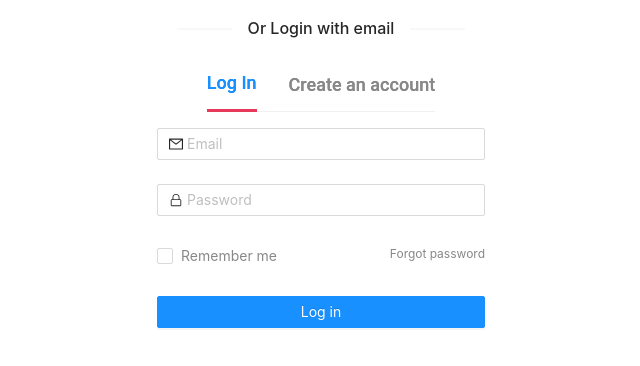
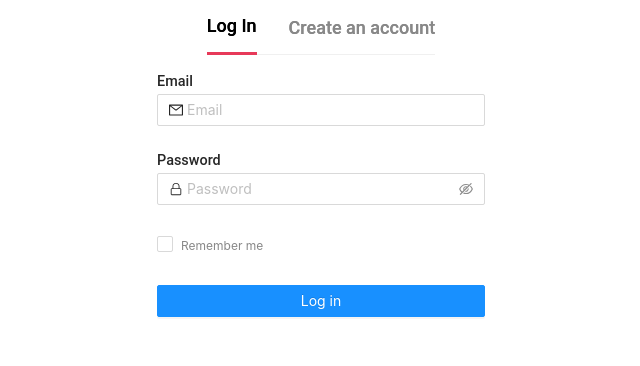
Before and after one commit to abbisk/react-starter, a React (Create React App) app: page / in a window 1280 px wide. Shown: the top 366 px of the page, without its empty margins (319-959 px from the left). Built offline with nearby package versions, Linux system fonts and the light colour scheme; the HTML template or start-up script is replaced by a standard one.

Commit message:
update login form

```diff
--- a/src/components/EmailLogin.css
+++ b/src/components/EmailLogin.css
@@ -1,15 +1,19 @@
 .container-auth .login-form {
+  display: -webkit-box;
+  display: -ms-flexbox;
   display: flex;
+  -webkit-box-orient: vertical;
+  -webkit-box-direction: normal;
+      -ms-flex-direction: column;
           flex-direction: column;
+  -webkit-box-pack: center;
+      -ms-flex-pack: center;
           justify-content: center;
   margin: auto;
   width: 20.5rem;
 }
 
-
-
-
-  .ant-divider-horizontal.ant-divider-with-text {
+/* .ant-divider-horizontal.ant-divider-with-text {
   display: flex;
   justify-content: center;
   align-items: center;
@@ -36,28 +40,35 @@
   border-bottom: 0;
   transform: translateY(50%);
   content: '';
-  }
+} */
 
-  h5 {
+.divider {
+  display: -webkit-box;
+  display: -ms-flexbox;
   display: flex;
+  -webkit-box-orient: horizontal;
+  -webkit-box-direction: normal;
+      -ms-flex-direction: row;
           flex-direction: row;
   color: #888888;
   width: 30rem;
   font-size: 13px;
 }
-  h5:before,
-  h5:after {
+.divider:before,
+.divider:after {
   content: "";
+  -webkit-box-flex: 1.07;
+      -ms-flex: 1.07 0.1;
           flex: 1.07 0.1;
   border-bottom: 1px solid;
   margin: auto;
   background-color: #dbdbdb;
   color: #dbdbdb;
 }
-  h5:before {
+.divider:before {
   margin-right: 10px;
 }
-  h5:after {
+.divider:after {
   margin-left: 10px;
 }
 
@@ -83,35 +94,39 @@
   color: black;
 }
 
-  .ant-tabs-tabpane {
+.signup-form .ant-tabs-tabpane {
+  -webkit-box-flex: 0;
+      -ms-flex: none;
           flex: none;
   outline: none;
   /* width: 0; */
 }
 
-  .ant-tabs {
+.signup-form .ant-tabs {
+  -webkit-box-align: center;
+      -ms-flex-align: center;
           align-items: center;
 }
 
-  .ant-tabs-tab-btn:focus,
+/* .ant-tabs-tab-btn:focus,
 .ant-tabs-tab-remove:focus,
 .ant-tabs-tab-btn:active,
 .ant-tabs-tab-remove:active {
-    /* color: var(--primaryColor); */
+  color: var(--primaryColor);
   color: #e73959 !important;
-  }
+} */
 
-  .ant-tabs-tab.ant-tabs-tab-active {
+.signup-form .ant-tabs-tab.ant-tabs-tab-active {
   border-bottom: 3px solid #e73959 !important;
   z-index: 2;
 }
 
-  .ant-form label {
+.signup-form .ant-form label {
   font-size: 12px;
   color: #888888;
 }
 
-  .ant-tabs-tab-btn {
+.signup-form .ant-tabs-tab-btn {
   color: #888888;
   text-shadow: 0 0 0.25px currentColor;
   font-family: Roboto;
@@ -119,32 +134,49 @@
   font-weight: 500;
 }
 
-  .ant-tabs-tab.ant-tabs-tab-active .ant-tabs-tab-btn {
+.signup-form .ant-tabs-tab.ant-tabs-tab-active .ant-tabs-tab-btn {
   color: black;
   text-shadow: 0 0 0.25px currentColor;
   font-weight: 500;
 }
 
-    h5 {
+.show-password{
+  position: fixed;
+}
+
+@media screen and (max-width: 900px) {
+  .divider {
+    display: -webkit-box;
+    display: -ms-flexbox;
     display: flex;
-      flex-direction: column;
-      justify-content: center;
-      align-content: center;
+    -webkit-box-orient: horizontal;
+    -webkit-box-direction: normal;
+        -ms-flex-direction: row;
+            flex-direction: row;
     color: #888888;
     width: 20rem;
     font-size: unset;
   }
-    h5:before,
-    h5:after {
+  .divider:before,
+  .divider:after {
     content: "";
+    -webkit-box-flex: 0.5;
+        -ms-flex: 0.5 0.1;
             flex: 0.5 0.1;
     border-bottom: 1px solid;
     margin: auto;
     color: #888888;
   }
-    h5:before {
+  .divider:before {
     margin-right: 10px;
   }
-    h5:after {
+  .divider:after {
     margin-left: 10px;
   }
+}
+
+.form-label{
+  font-family: Roboto;
+  font-size: .9rem;
+  font-weight: 500;
+}
--- a/src/components/EmailLogin.js
+++ b/src/components/EmailLogin.js
@@ -1,31 +1,56 @@
 import React, { useState } from "react";
 import "./EmailLogin.css";
-import { Form, Input, Button, Checkbox, Tabs,Divider } from "antd";
+import { Form, Input, Button, Checkbox, Tabs, Divider, Tooltip } from "antd";
 import "antd/dist/antd.css";
-import { UserOutlined, MailOutlined } from "@ant-design/icons";
+import {
+  UserOutlined,
+  MailOutlined,
+  EyeInvisibleOutlined,
+  EyeTwoTone,
+  LoadingOutlined,
+} from "@ant-design/icons";
 import { VscLock } from "react-icons/vsc";
 
 const { TabPane } = Tabs;
 
 const EmailLogin = () => {
+  const [check, setCheck] = useState(false);
+  const [isremember, setIsRemember] = useState(false);
+  const [loading, setLoading] = useState(false);
+  const [errormessage, setErrorMessage] = useState("");
+  const [count, setCount] = useState(false);
+  const [messagetype, setMessageType] = useState("container-error");
+  const clicked = () => {
+    setCheck(!check);
+    // console.log(check);
+  };
+  const remember = () => {
+    setIsRemember(!isremember);
+    console.log(isremember);
+  };
+  const textemail = <span>example: example@mail.com</span>;
+  const textpass = (
+    <span>
+      Minimum 8 characters including uppercase, lowercase, symbol and digits.
+    </span>
+  );
+  const buttonWidth = 70;
   const [mode, setMode] = useState("Login");
 
   const SwitchMode = (key) => {
-    setMode(key)
-  }
+    setMode(key);
+  };
 
   const onFinish = (values) => {
     console.log("Received values of form: ", values);
   };
 
   return (
-    <>
-      {/* <h5 className="h5">Or {mode} with email</h5> */}
-      <Divider>Or {mode} with email</Divider>
+    <div className="signup-form">
       <div className="container-auth">
         <Tabs defaultActiveKey="Login" onTabClick={SwitchMode}>
           {/* Tab1 */}
-          <TabPane tab="Log In" key="Login" >
+          <TabPane tab="Log In" key="Login">
             <Form
               name="normal_login"
               className="login-form"
@@ -34,12 +59,18 @@ const EmailLogin = () => {
               }}
               onFinish={onFinish}
             >
+              <div className="form-label">Email</div>
+              <Tooltip placement="topRight" title={textemail} trigger="click">
                 <Form.Item
                   name="email"
                   rules={[
                     {
+                      type: "email",
+                      message: "The input is not valid Email",
+                    },
+                    {
                       required: true,
-                    message: "Please input your Email!",
+                      message: "Please input your Email",
                     },
                   ]}
                 >
@@ -48,28 +79,39 @@ const EmailLogin = () => {
                     placeholder="Email"
                   />
                 </Form.Item>
+              </Tooltip>
+              <div className="form-label">Password</div>
               <Form.Item
                 name="password"
                 rules={[
                   {
+                    // type: "regexp",
+                    // pattern: /^.{8,}/,
+                    pattern: /^\S{8,}$/,
+                    message: "The input is not a valid Password",
+                  },
+                  {
                     required: true,
-                    message: "Please input your Password!",
+                    message: "Please input Password",
                   },
                 ]}
               >
-                <Input
+                <Input.Password
                   prefix={<VscLock className="site-form-item-icon" />}
-                  type="password"
+                  // type="password"
                   placeholder="Password"
+                  iconRender={(visible) =>
+                    visible ? <EyeTwoTone /> : <EyeInvisibleOutlined />
+                  }
                 />
               </Form.Item>
               <Form.Item>
                 <Form.Item name="remember" valuePropName="checked" noStyle>
-                  <Checkbox>Remember me</Checkbox>
+                  <Checkbox onChange={remember}>Remember me</Checkbox>
                 </Form.Item>
 
-                <a className="login-form-forgot" href="">
-                  Forgot password
+                <a className="login-form-forgot" href="" >
+
                 </a>
               </Form.Item>
 
@@ -94,12 +136,19 @@ const EmailLogin = () => {
               }}
               onFinish={onFinish}
             >
+              <div className="form-label">Full Name</div>
               <Form.Item
                 name="fullname"
                 rules={[
                   {
+                    // type: "regexp",
+                    // pattern: /^([\w]{3,})+\s+([\w\s]{3,})+$/i,
+                    pattern: /^([a-zA-Z]{3,})+\s+([a-zA-Z]{3,})+$/,
+                    message: "The input is not a valid Full Name",
+                  },
+                  {
                     required: true,
-                    message: "Please input your full name!",
+                    message: "Please input Full Name",
                   },
                 ]}
               >
@@ -108,12 +157,18 @@ const EmailLogin = () => {
                   placeholder="Full Name"
                 />
               </Form.Item>
+              <div className="form-label">Email</div>
+              <Tooltip placement="topRight" title={textemail} trigger="click">
                 <Form.Item
                   name="email"
                   rules={[
                     {
+                      type: "email",
+                      message: "The input is not a valid Email",
+                    },
+                    {
                       required: true,
-                    message: "Please input your Email!",
+                      message: "Please input your Email",
                     },
                   ]}
                 >
@@ -122,29 +177,40 @@ const EmailLogin = () => {
                     placeholder="Email"
                   />
                 </Form.Item>
+              </Tooltip>
+              <div className="form-label">Password</div>
               <Form.Item
                 name="password"
                 rules={[
                   {
+                    // type: "regexp",
+                    // pattern: /^.{8,}/,
+                    pattern: /^\S{8,}$/,
+                    message: "The input is not a valid Password",
+                  },
+                  {
                     required: true,
-                    message: "Please input your Password!",
+                    message: "Please input Password",
                   },
                 ]}
               >
-                <Input
+                <Input.Password
                   prefix={<VscLock className="site-form-item-icon" />}
-                  type="password"
+                  // type="password"
                   placeholder="Password"
+                  iconRender={(visible) =>
+                    visible ? <EyeTwoTone /> : <EyeInvisibleOutlined />
+                  }
                 />
               </Form.Item>
               <Form.Item>
                 <Form.Item name="remember" valuePropName="checked" noStyle>
-                  <Checkbox>I've read and agreed to Skillgig's </Checkbox>
+                  <Checkbox onChange={clicked}>
+                    I've read and agreed to Skillgig's{" "}
+                  </Checkbox>
                 </Form.Item>
 
-                <a className="terms-and-services" href="">
-                  Terms of Services
-                </a>
+                <a className="terms-and-services">Terms of Services</a>
               </Form.Item>
 
               <Form.Item>
@@ -152,6 +218,7 @@ const EmailLogin = () => {
                   type="primary"
                   htmlType="submit"
                   className="login-form-button"
+                  disabled={!check}
                 >
                   Create an account
                 </Button>
@@ -160,7 +227,7 @@ const EmailLogin = () => {
           </TabPane>
         </Tabs>
       </div>
-    </>
+    </div>
   );
 };
 
```
Lines whose indentation alone changed are shown as unchanged.
